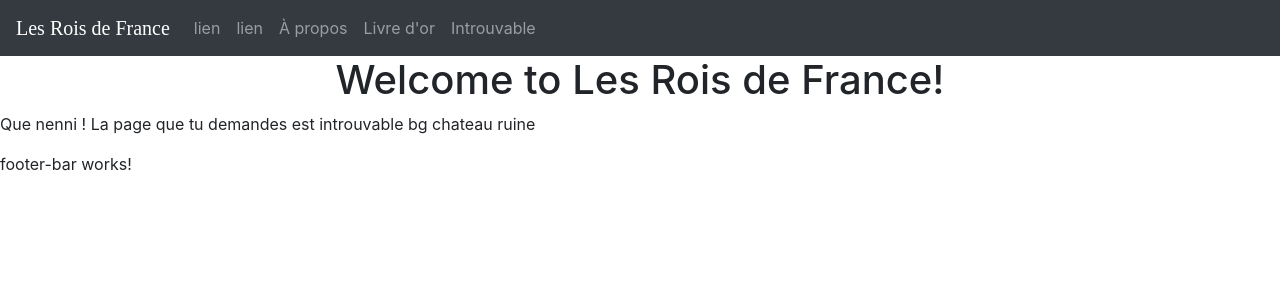
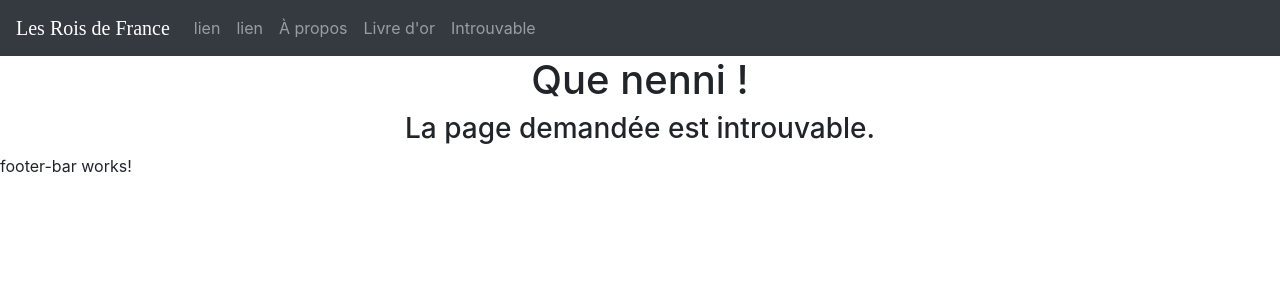
Before and after one commit to lucsimoni/lesroisdefrance, an Angular app: page /page-introuvable in a window 1280 px wide. Shown: the top 300 px of the page. Built offline with nearby package versions, Linux system fonts and the light colour scheme; a web font is replaced by a local one.

Commit message:
wording page not found

```diff
--- a/src/app/app.component.html
+++ b/src/app/app.component.html
@@ -1,11 +1,11 @@
 <app-top-bar></app-top-bar>
 
 <!--The content below is only a placeholder and can be replaced.-->
-<div style="text-align:center">
+<!-- <div style="text-align:center">
   <h1>
     Welcome to {{ title }}!
   </h1>
-</div>
+</div> -->
 
 
 
--- a/src/app/not-found/not-found.component.html
+++ b/src/app/not-found/not-found.component.html
@@ -1,5 +1,6 @@
-<p>
-  Que nenni !
-  La page que tu demandes est introuvable
-  bg chateau ruine
-</p>
+<div class="not-found-main-container" role="main-container">
+  <div class="container text-center">
+    <h1>Que nenni !</h1>
+    <h3>La page demandée est introuvable.</h3>
+  </div>
+</div>
--- a/src/app/not-found/not-found.component.scss
+++ b/src/app/not-found/not-found.component.scss
@@ -0,0 +1,4 @@
+.not-found-main-container {
+    // background-image: src("assets/images/ruins.jpg");
+    // background: grey;
+}
```
